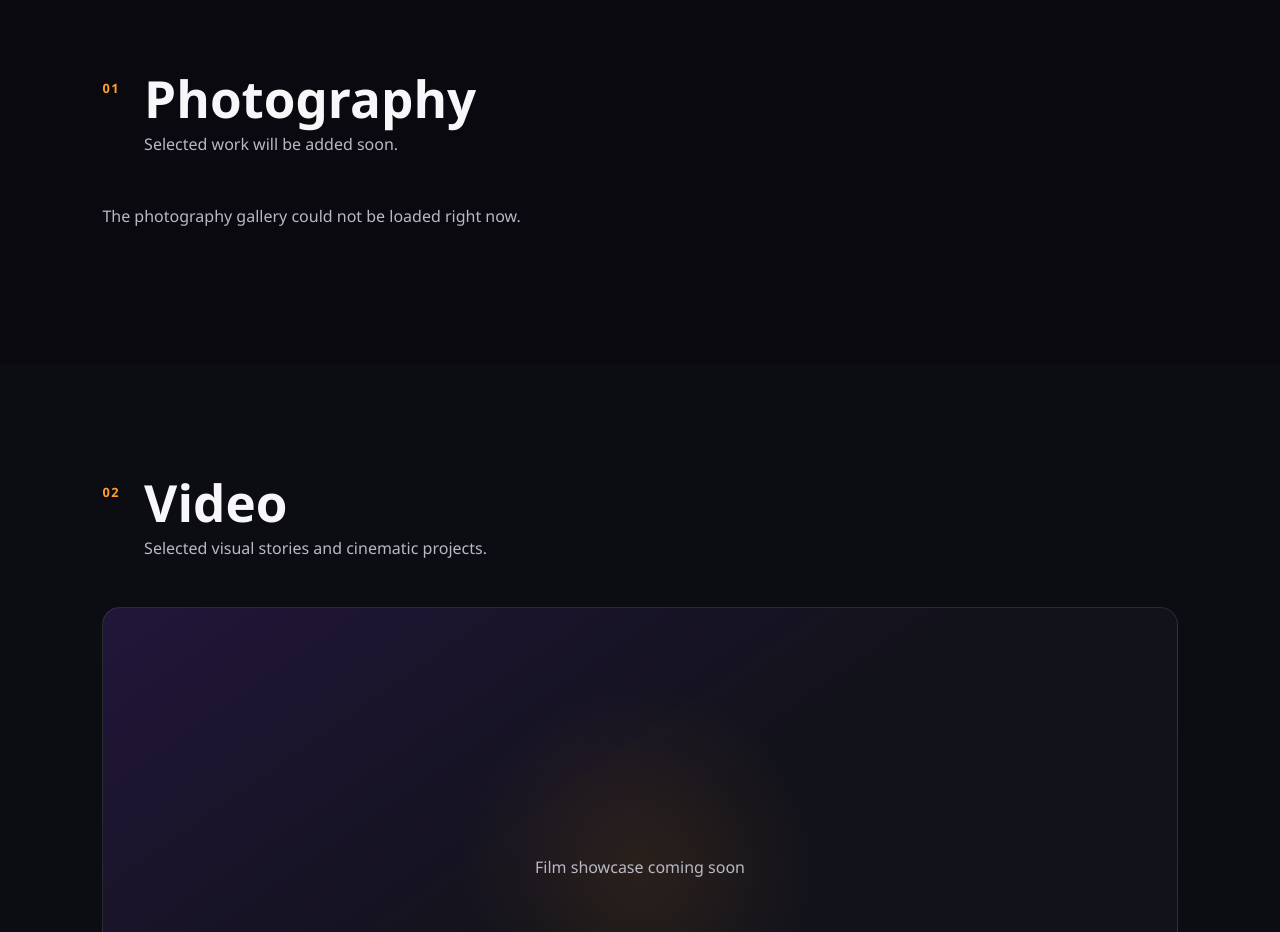
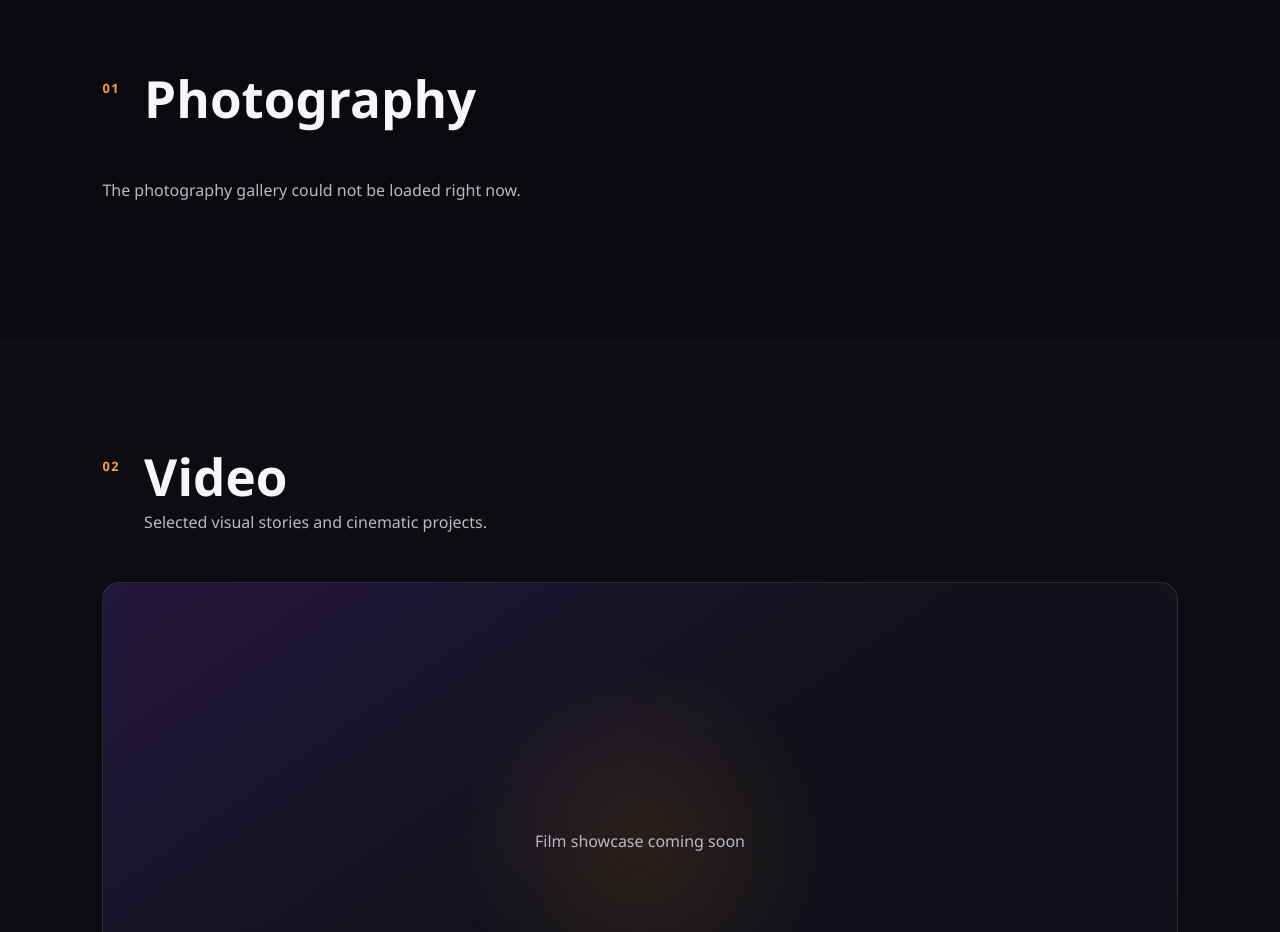
Before and after one commit to MovInFocus/movinfocus, a plain HTML site: page index.html in a window 1280 px wide. Shown: the part 840-1772 px from the top of the page. Drawn offline with Linux system fonts and the light colour scheme; no server answers.

Commit message:
Update index.html

```diff
--- a/index.html
+++ b/index.html
@@ -38,7 +38,6 @@
                 <p class="section-number">01</p>
                 <div>
                     <h2>Photography</h2>
-                    <p>Selected work will be added soon.</p>
                 </div>
             </div>
 
```
